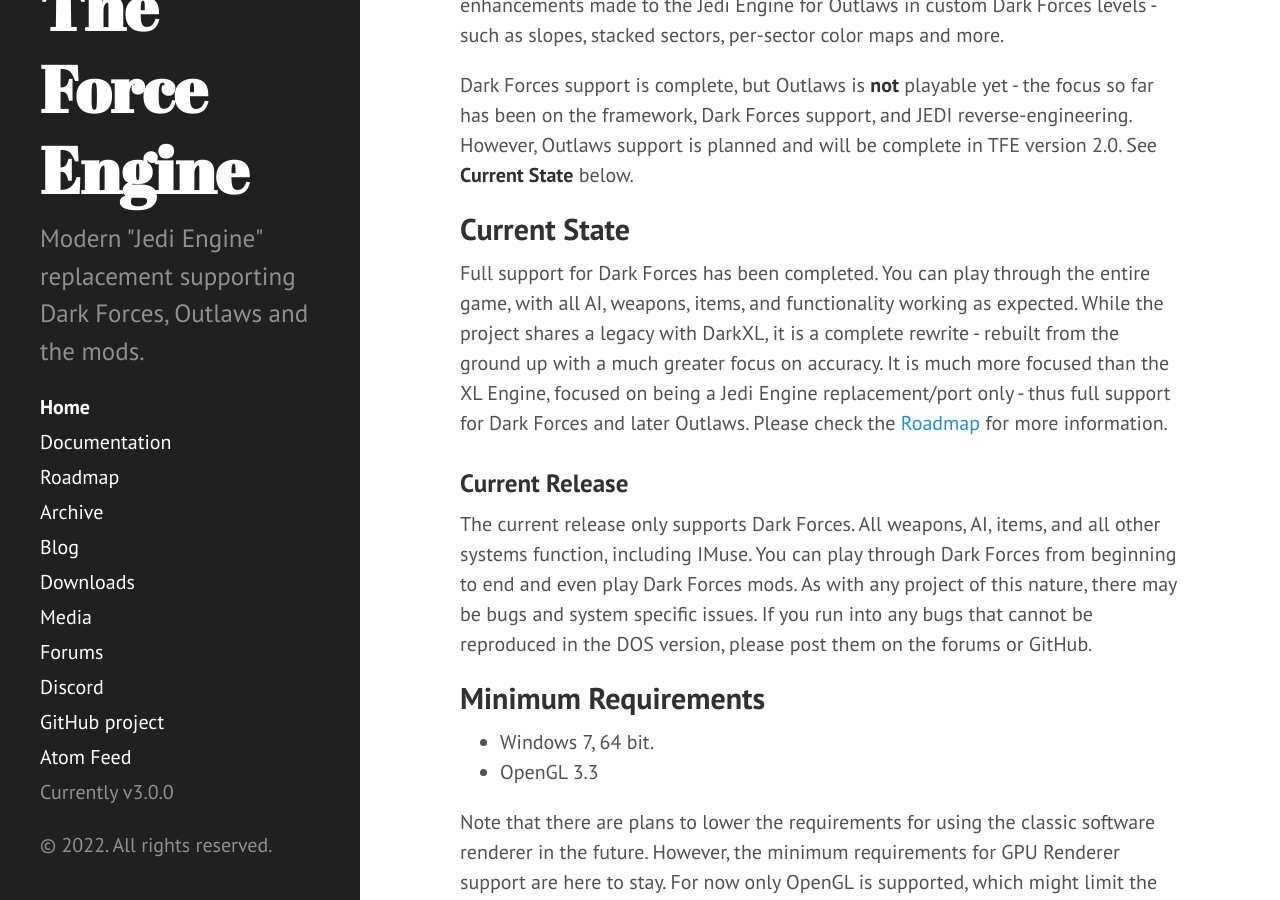
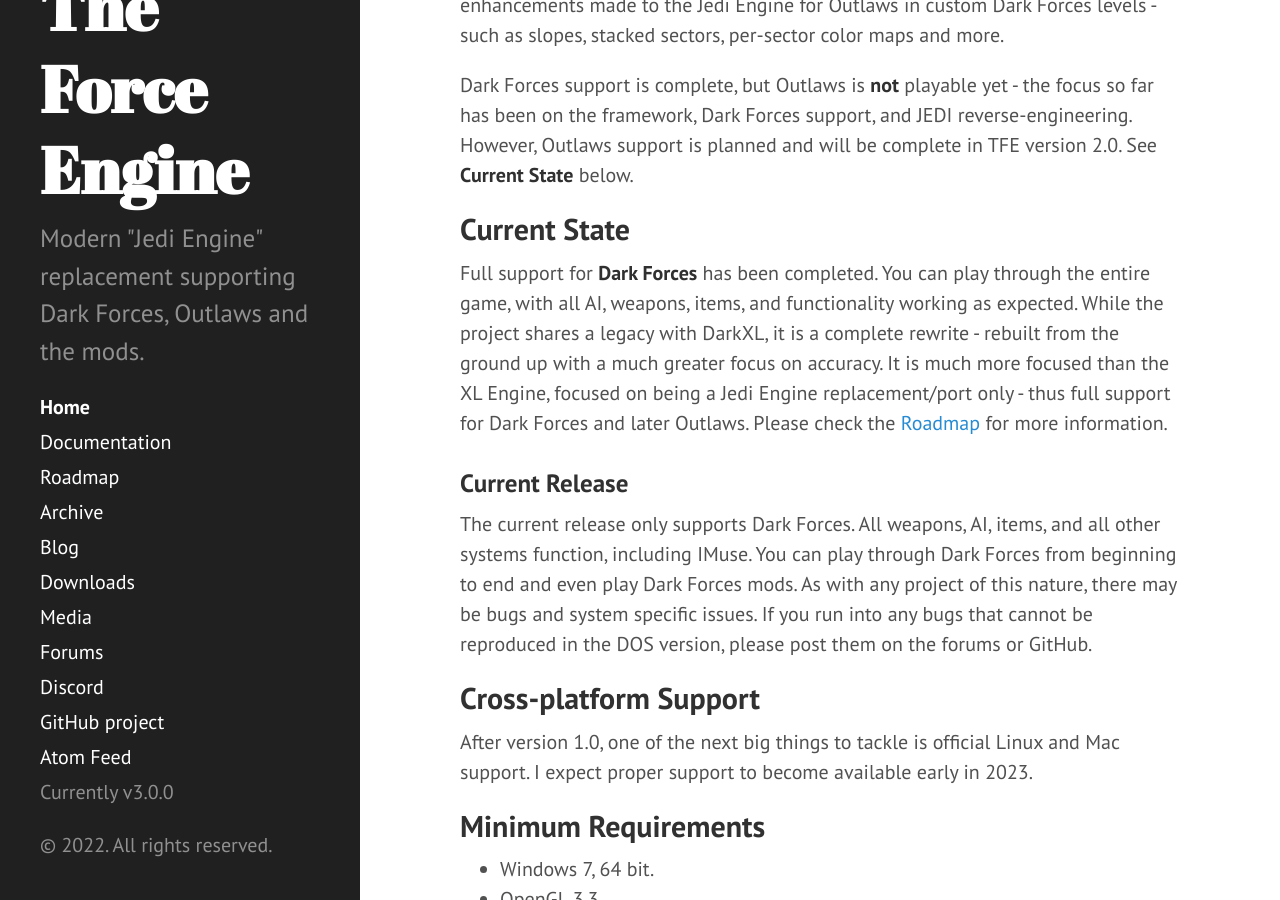
Before and after one commit to TheForceEngine/TheForceEngine.github.io, a Jekyll site: the page built from index.md, in a window 1280 px wide and 900 px high, scrolled down 524 px. Built offline with Jekyll 4.4.1, drawn with Linux system fonts in a browser that asks for light colours.

Commit message:
Update index.md

```diff
--- a/index.md
+++ b/index.md
@@ -13,10 +13,13 @@
 Dark Forces support is complete, but Outlaws is **not** playable yet - the focus so far has been on the framework, Dark Forces support, and JEDI reverse-engineering. However, Outlaws support is planned and will be complete in TFE version 2.0. See **Current State** below.
 
 ## Current State
-Full support for Dark Forces has been completed. You can play through the entire game, with all AI, weapons, items, and functionality working as expected. While the project shares a legacy with DarkXL, it is a complete rewrite - rebuilt from the ground up with a much greater focus on accuracy. It is much more focused than the XL Engine, focused on being a Jedi Engine replacement/port only - thus full support for Dark Forces and later Outlaws. Please check the [Roadmap](Roadmap.md) for more information.
+Full support for **Dark Forces** has been completed. You can play through the entire game, with all AI, weapons, items, and functionality working as expected. While the project shares a legacy with DarkXL, it is a complete rewrite - rebuilt from the ground up with a much greater focus on accuracy. It is much more focused than the XL Engine, focused on being a Jedi Engine replacement/port only - thus full support for Dark Forces and later Outlaws. Please check the [Roadmap](Roadmap.md) for more information.
 
 ### Current Release
 The current release only supports Dark Forces. All weapons, AI, items, and all other systems function, including IMuse. You can play through Dark Forces from beginning to end and even play Dark Forces mods. As with any project of this nature, there may be bugs and system specific issues. If you run into any bugs that cannot be reproduced in the DOS version, please post them on the forums or GitHub.
+
+## Cross-platform Support
+After version 1.0, one of the next big things to tackle is official Linux and Mac support. I expect proper support to become available early in 2023.
 
 ## Minimum Requirements
 * Windows 7, 64 bit.
```
